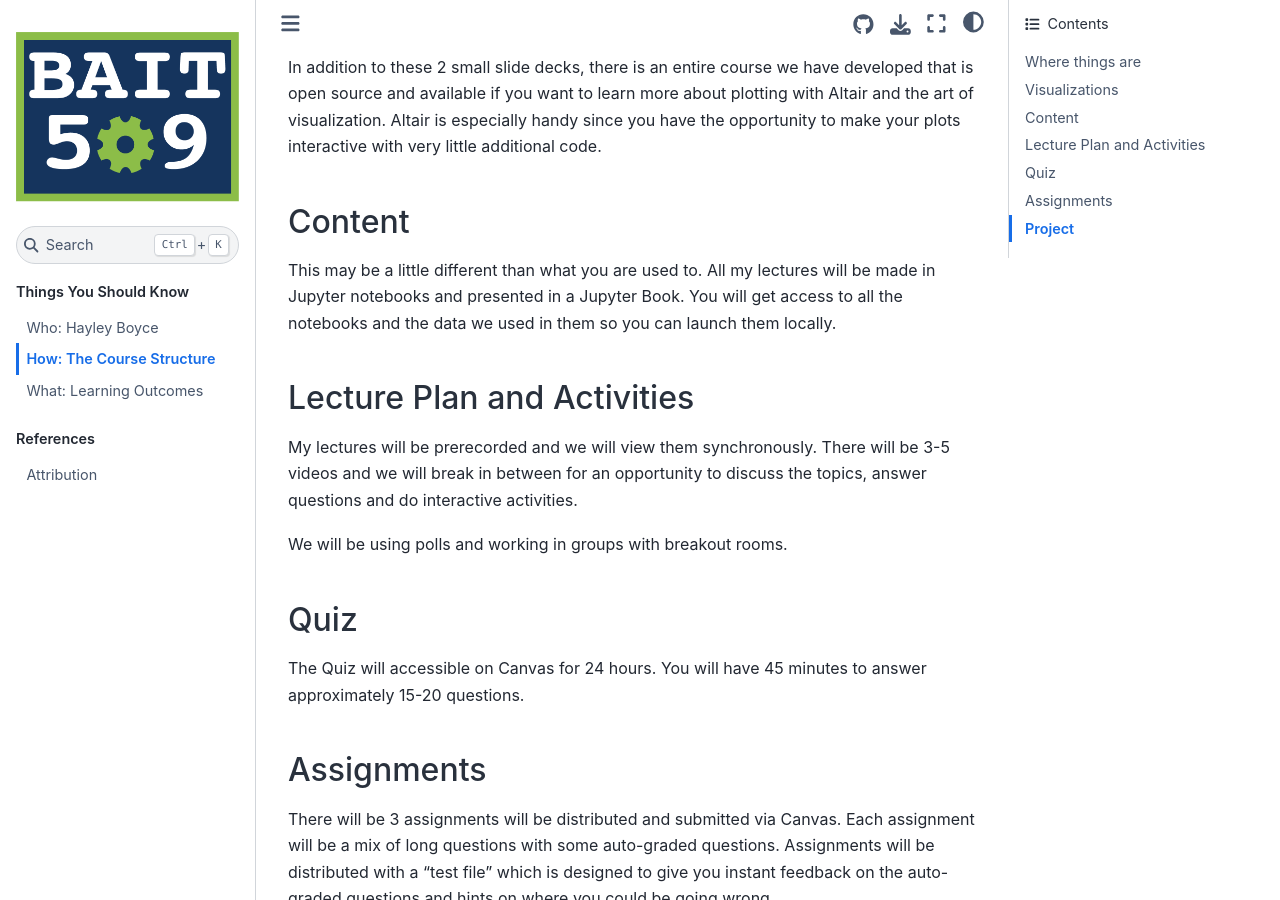
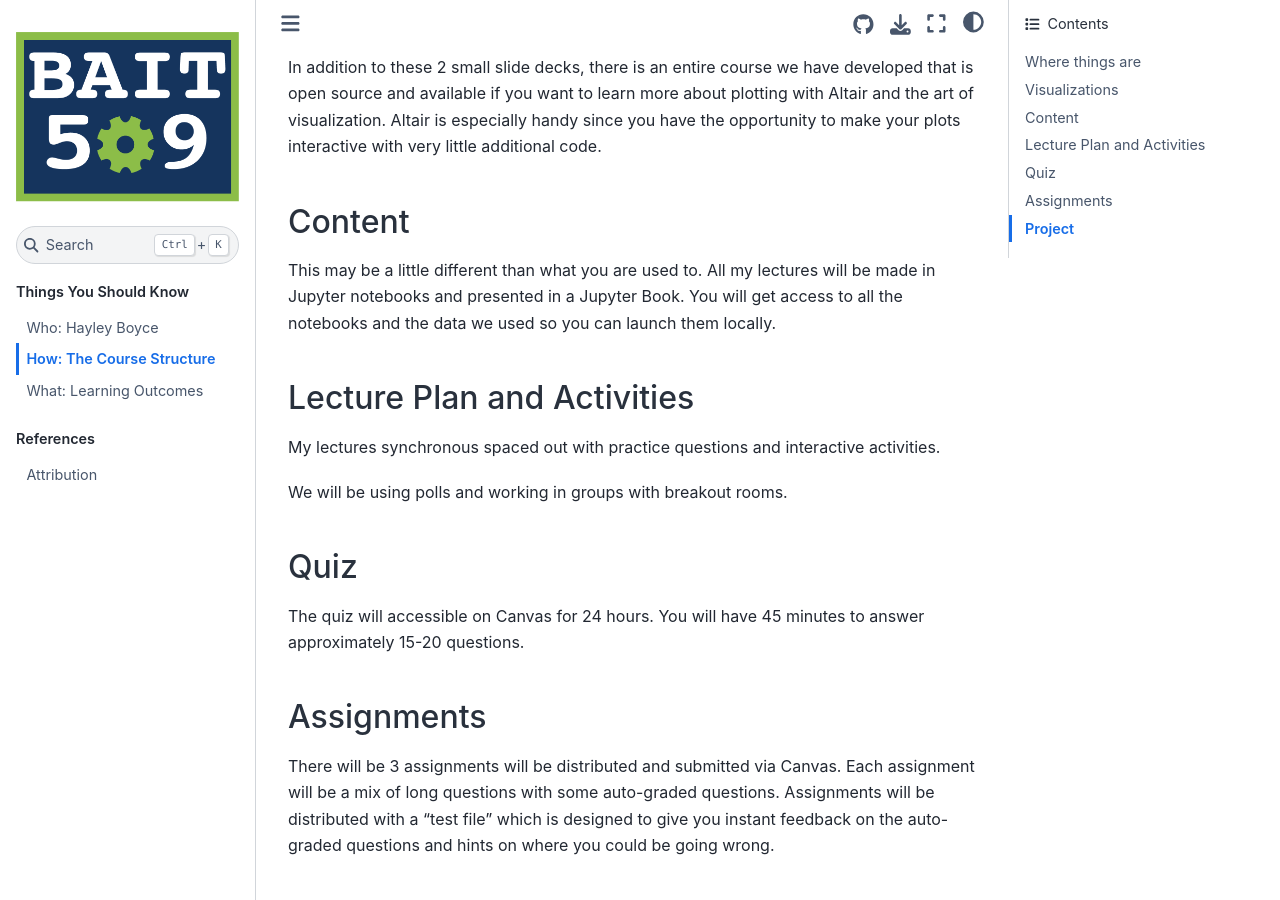
Before and after one commit to bait509-ubc/BAIT509, a Jupyter Book: the page built from things_to_know/how.md, in a window 1280 px wide and 900 px high, scrolled down 1130 px. Built offline with Jupyter Book 1.0.4 settings and Sphinx 7.4.7 and the Sphinx Book theme 1.1.4, drawn with Linux system fonts in a browser that asks for light colours; pages that are not in the unit, such as notebooks, are missing from menus.

Commit message:
fixed how

```diff
--- a/things_to_know/how.md
+++ b/things_to_know/how.md
@@ -33,16 +33,16 @@ In addition to these 2 small slide decks, there is an entire course we have deve
 
 ## Content
 This may be a little different than what you are used to.
-All my lectures will be made in Jupyter notebooks and presented in a Jupyter Book. You will get access to all the notebooks and the data we used in them so you can launch them locally.
+All my lectures will be made in Jupyter notebooks and presented in a Jupyter Book. You will get access to all the notebooks and the data we used so you can launch them locally.
 
 ## Lecture Plan and Activities
-My lectures will be prerecorded and we will view them synchronously. There will be 3-5 videos and we will break in between for an opportunity to discuss the topics, answer questions and do interactive activities.
+My lectures synchronous spaced out with practice questions and interactive activities.
 
 We will be using polls and working in groups with breakout rooms.
 
 ## Quiz
 
-The Quiz will accessible on Canvas for 24 hours. You will have 45 minutes to answer approximately 15-20 questions.
+The quiz will accessible on Canvas for 24 hours. You will have 45 minutes to answer approximately 15-20 questions.
 
 ## Assignments
 There will be 3 assignments will be distributed and submitted via Canvas.
```
Also changed, not shown: 5 other files.
